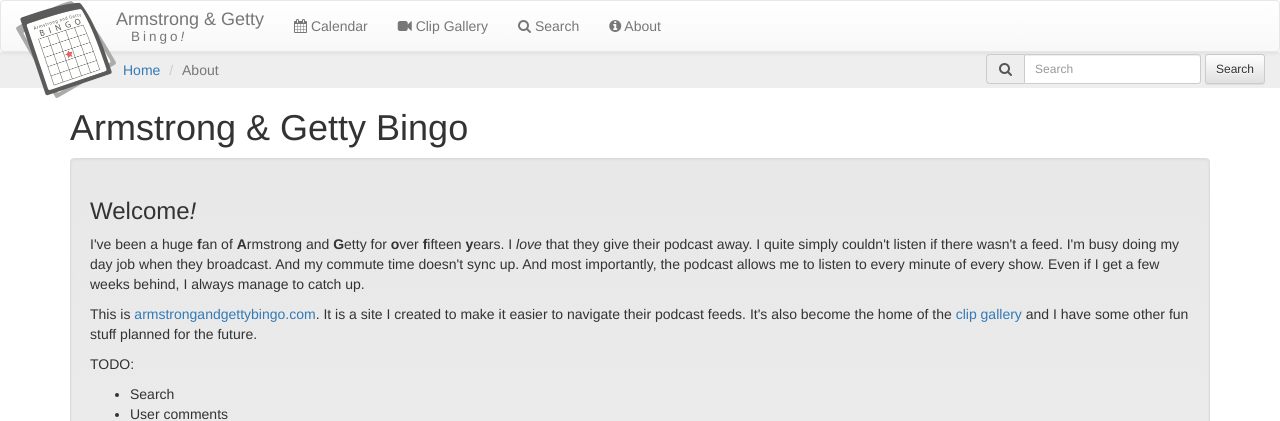
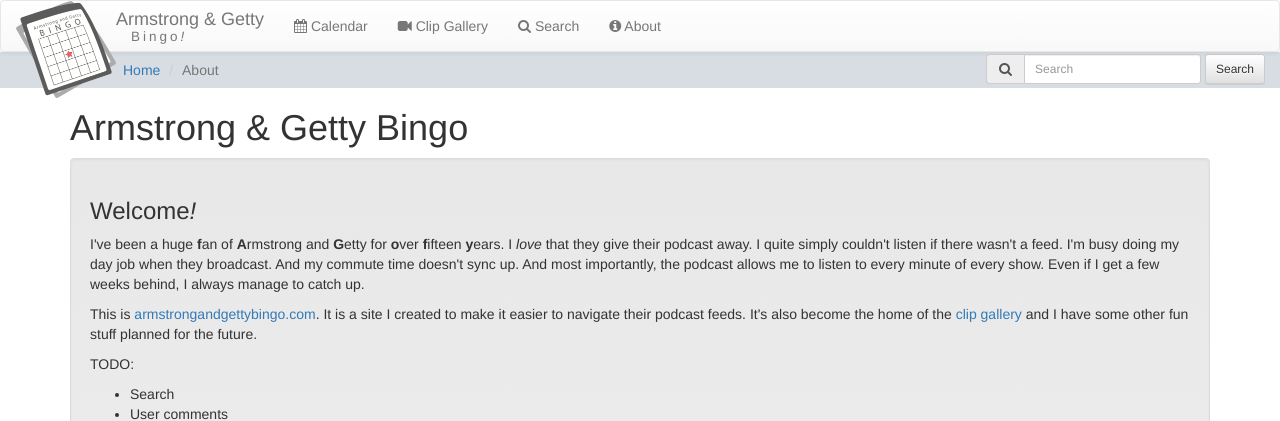
Before and after one commit to ben174/angrates, a Django app: page /about/ in a window 1280 px wide. Shown: the top 421 px of the page. Run offline with Django 3.2, Linux system fonts and the light colour scheme; some libraries are stand-ins or nearby versions.

Commit message:
A bit of color

```diff
--- a/podcasts/templates/podcasts/hour_archive_day.html
+++ b/podcasts/templates/podcasts/hour_archive_day.html
@@ -14,9 +14,6 @@
 {% block content %}
     <div class="container">
         <div class="row">
-
-
-
             <div class="col-md-9">
                 <h1>{{ day|date:"F d, Y" }}</h1>
                 <nav>
--- a/static/sass/base.css
+++ b/static/sass/base.css
@@ -40,7 +40,7 @@
   margin-left: 15px; }
 
 #subnav {
-  background-color: #EEE;
+  background-color: #D7DDE2;
   margin-top: -20px;
   min-height: 36px; }
   #subnav form {
--- a/static/sass/base.sass
+++ b/static/sass/base.sass
@@ -47,7 +47,7 @@
   margin-left: 15px
 
 #subnav
-  background-color: #EEE
+  background-color: #D7DDE2
   margin-top: -20px
   min-height: 36px
   form
```
Also changed, not shown: 1 other file.
